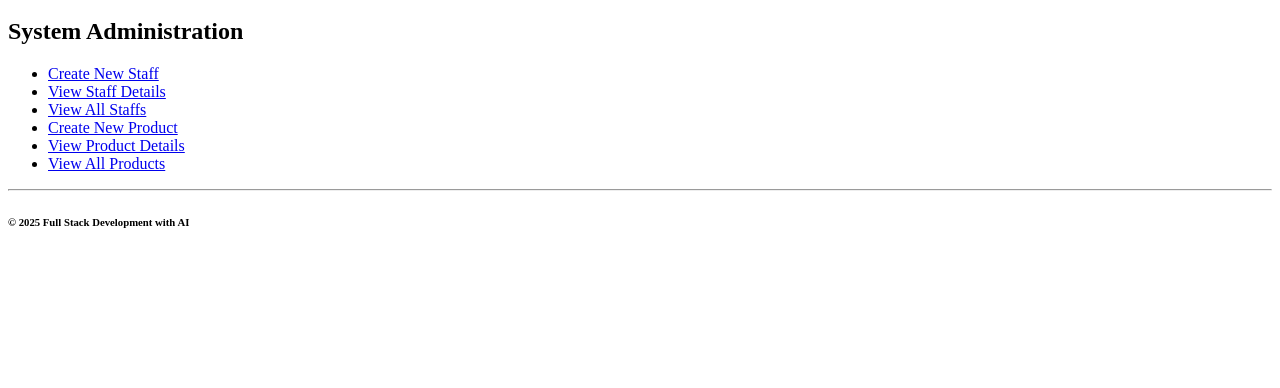
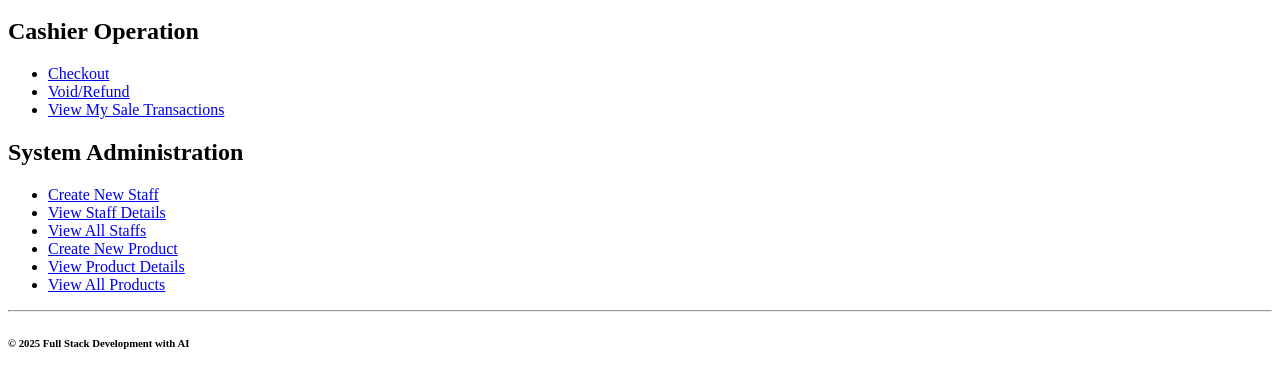
Before and after one commit to wisely1996/PointOfSaleSystemWeb, a plain HTML site: page index.html in a window 1280 px wide. Shown: the part 48-436 px from the top of the page. Drawn offline with Linux system fonts and the light colour scheme.

Commit message:
forgot to push index.html

```diff
--- a/index.html
+++ b/index.html
@@ -4,6 +4,12 @@
 	</head>
 	<body>
 		<h1>Point of Sale System</h1>
+		<h2>Cashier Operation</h2>
+		<ul>
+			<li><a href="./cashierOperation/checkout.html">Checkout</a></li>
+			<li><a href="./cashierOperation/voidRefund.html">Void/Refund</a></li>
+			<li><a href="./cashierOperation/viewMySaleTransactions.html">View My Sale Transactions</a></li>
+		</ul>
         <h2>System Administration</h2>
         <ul>
             <li><a href="./systemAdministration/createNewStaff.html">Create New Staff</a></li>
```
